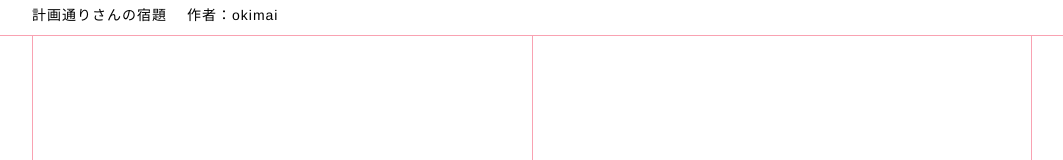
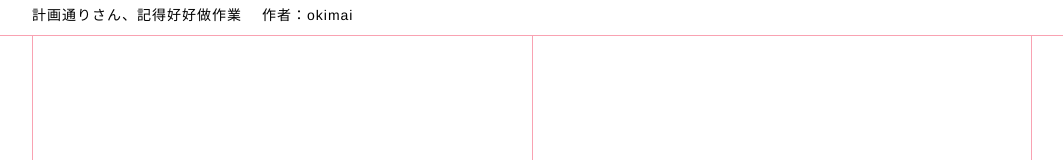
Before and after one commit to okimai/okimai.github.io, a plain HTML site: page index.html in a window 1280 px wide. Shown: the top 160 px of the page, without its empty margins (108-1171 px from the left). Drawn offline with Linux system fonts and the light colour scheme.

Commit message:
トピックを更新する
※テスト

```diff
--- a/index.html
+++ b/index.html
@@ -70,7 +70,7 @@
     <script src="js/common.js"></script>
 </head>
 <body>
-    <header><div class="container">計画通りさんの宿題<span style="margin-left: 20px">作者：okimai</span></div></header>
+    <header><div class="container">計画通りさん、記得好好做作業<span style="margin-left: 20px">作者：okimai</span></div></header>
     <main role="main">
         <div class="container">
             <div class="block no-border-top no-border-right"></div>
```
